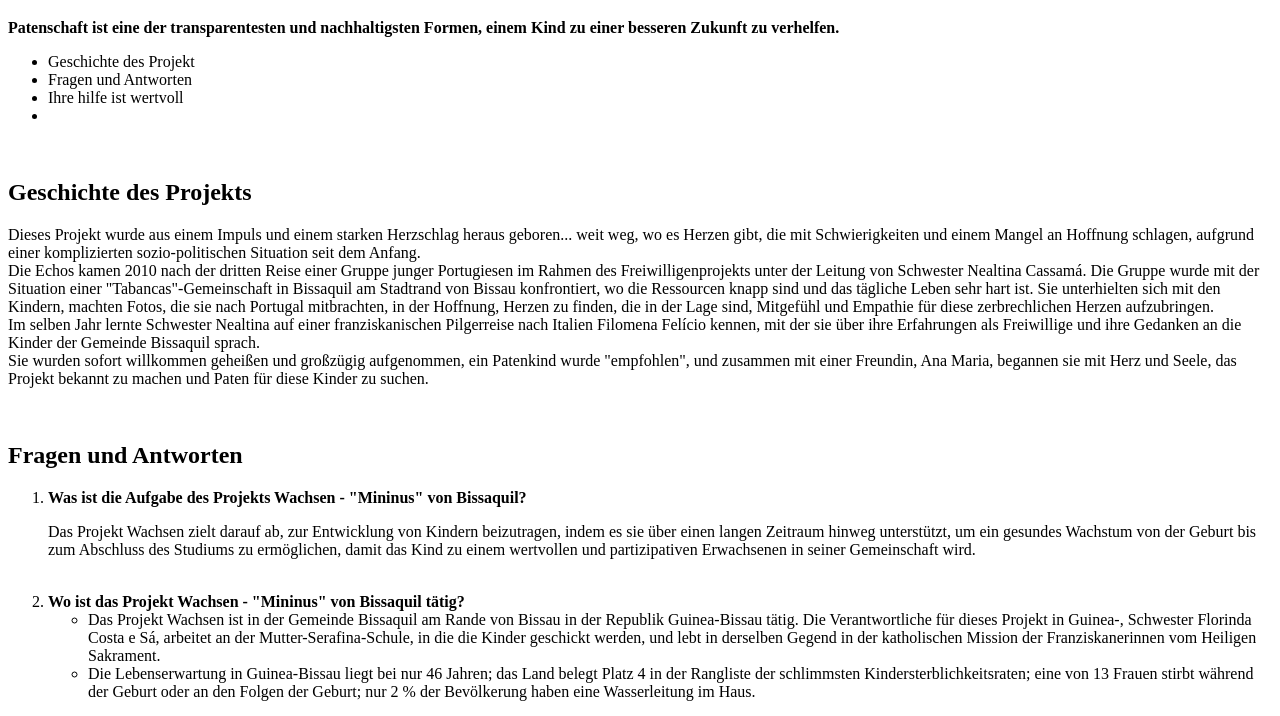
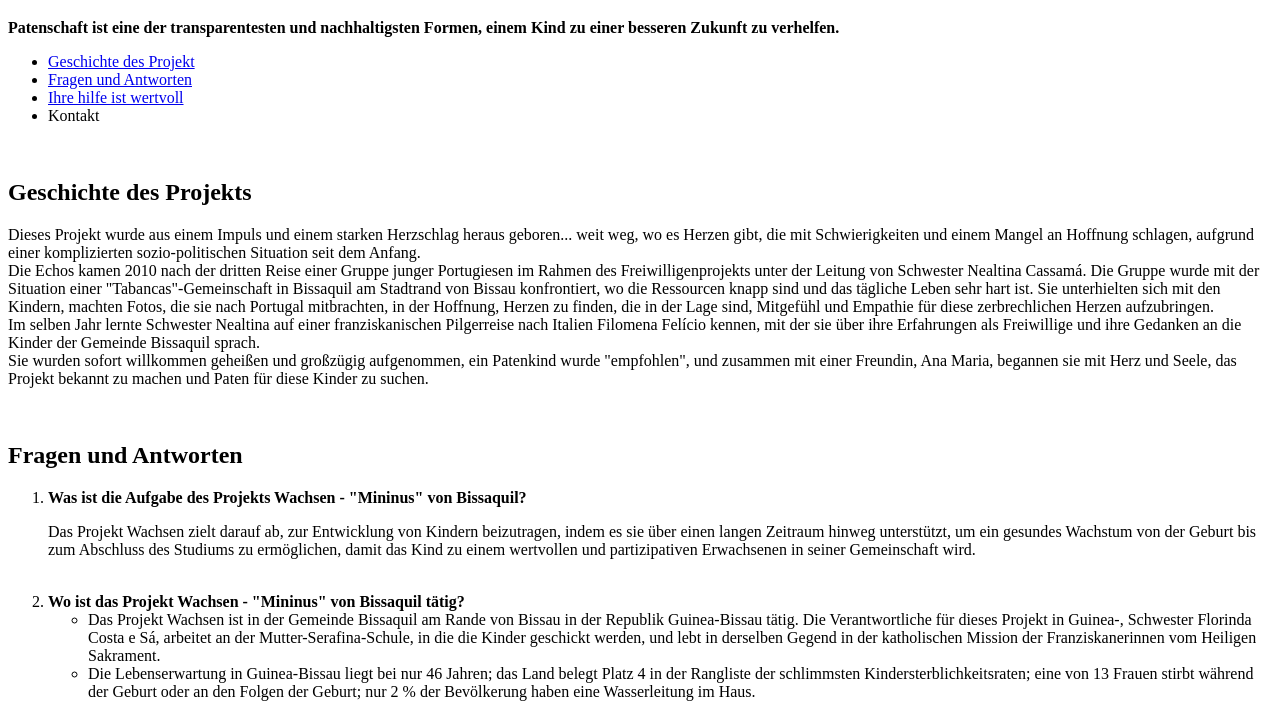
Before and after one commit to Omarci55/IntroHtmlExercise, a plain HTML site: page index.html in a window 1280 px wide. Shown: the part 61-777 px from the top of the page. Drawn offline with Linux system fonts and the light colour scheme.

Commit message:
add link menu

```diff
--- a/index.html
+++ b/index.html
@@ -13,15 +13,15 @@
     <p><b>Patenschaft ist eine der transparentesten und nachhaltigsten Formen, einem Kind zu einer besseren Zukunft zu verhelfen.</b></p>
 
     <ul>
-        <li>Geschichte des Projekt</li>
-        <li>Fragen und Antworten</li>
-        <li>Ihre hilfe ist wertvoll</li>
-        <li></li>
+        <li><a href="#Geschichte">Geschichte des Projekt</a></li>
+        <li><a href="#Fragen">Fragen und Antworten</a></li>
+        <li><a href="Hilfe">Ihre hilfe ist wertvoll</a></li>
+        <li>Kontakt</li>
     </ul>
 
 <br>
 
-    <h2>Geschichte des Projekts</h2>
+    <h2 id="Geschichte">Geschichte des Projekts</h2>
     <p>Dieses Projekt wurde aus einem Impuls und einem starken Herzschlag heraus geboren... weit weg, wo es Herzen gibt, die mit Schwierigkeiten und einem Mangel an Hoffnung schlagen, aufgrund einer komplizierten sozio-politischen Situation seit dem Anfang.<br>
     Die Echos kamen 2010 nach der dritten Reise einer Gruppe junger Portugiesen im Rahmen des Freiwilligenprojekts unter der Leitung von Schwester Nealtina Cassamá.
     Die Gruppe wurde mit der Situation einer "Tabancas"-Gemeinschaft in Bissaquil am Stadtrand von Bissau konfrontiert, wo die Ressourcen knapp sind und das tägliche Leben sehr hart ist. Sie unterhielten sich mit den Kindern, machten Fotos, die sie nach Portugal mitbrachten, in der Hoffnung, Herzen zu finden, die in der Lage sind, Mitgefühl und Empathie für diese zerbrechlichen Herzen aufzubringen.<br>
@@ -30,7 +30,7 @@
 
 <br>
 
-    <h2>Fragen und Antworten</h2>
+    <h2 id="Fragen">Fragen und Antworten</h2>
     <ol>
         <li><b>Was ist die Aufgabe des Projekts Wachsen - "Mininus" von Bissaquil?</b></li>
         <p>Das Projekt Wachsen zielt darauf ab, zur Entwicklung von Kindern beizutragen, indem es sie über einen langen Zeitraum hinweg unterstützt, um ein gesundes Wachstum von der Geburt bis zum Abschluss des Studiums zu ermöglichen, damit das Kind zu einem wertvollen und partizipativen Erwachsenen in seiner Gemeinschaft wird.</p>
@@ -70,7 +70,7 @@
 
 <br>
 
-    <h2>Ihre Hilfe ist Wervoll!</h2>
+    <h2 id="Hilfe">Ihre Hilfe ist Wervoll!</h2>
     <p>Mit weniger als 1 Euro pro Tag, 20 Euro im Monat, tragen die Paten zu den oben genannten Grundbedürfnissen bei. Es mag nicht viel erscheinen, aber wenn man es mit Kopf und Herz angeht, verbessert es die Lebensbedingungen der Kinder.<br>
     Der Beitrag der Paten erfolgt in Form eines Berichts, der Neuigkeiten über ihre Patenkinder enthält. Der Briefwechsel wird auch eine Möglichkeit sein, eine größere Verbindung zwischen beiden herzustellen, in dem jeder sich selbst bekannt macht und Nachrichten oder einfach Gefühle zurückerhält.<br>
     In Portugal fungieren wir als Brücke, vermitteln Sponsoren, leiten Spenden weiter und sammeln Güter, die wir in Containern nach Guinea schicken.<br>
```
